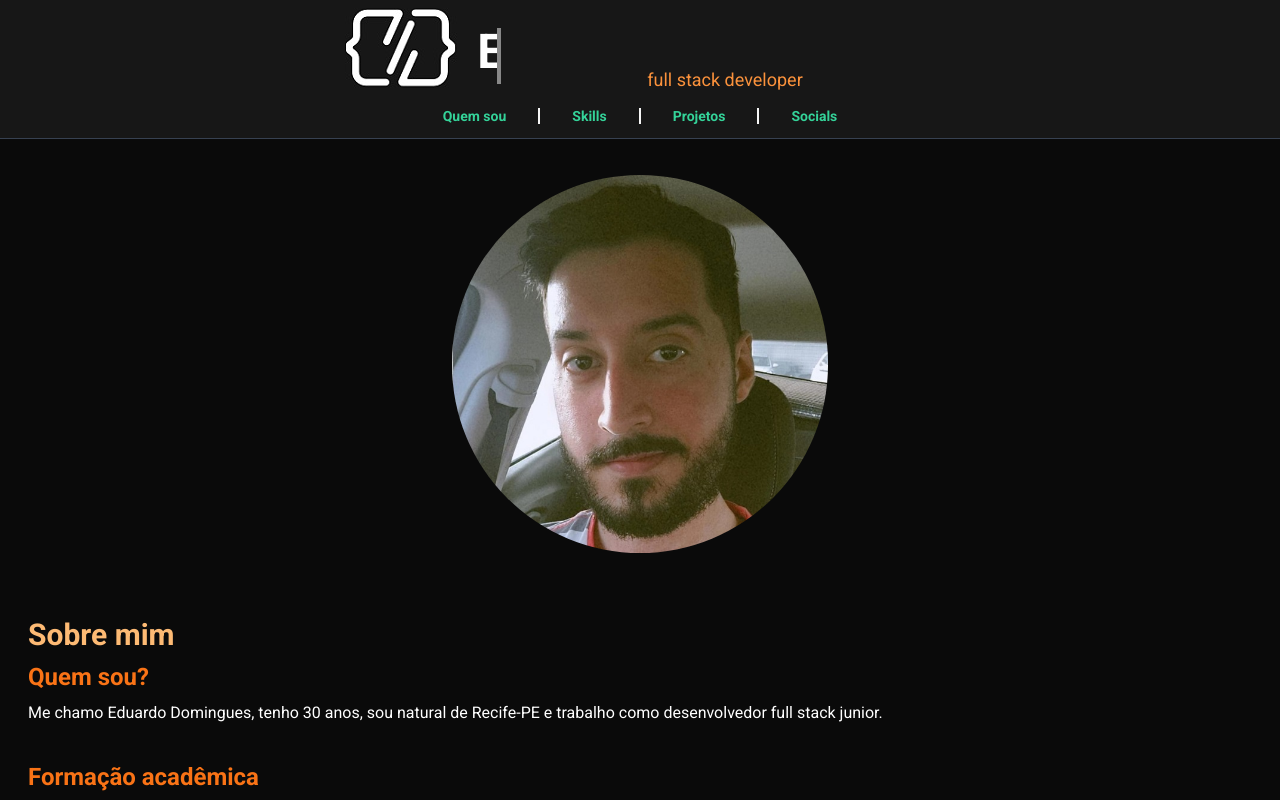
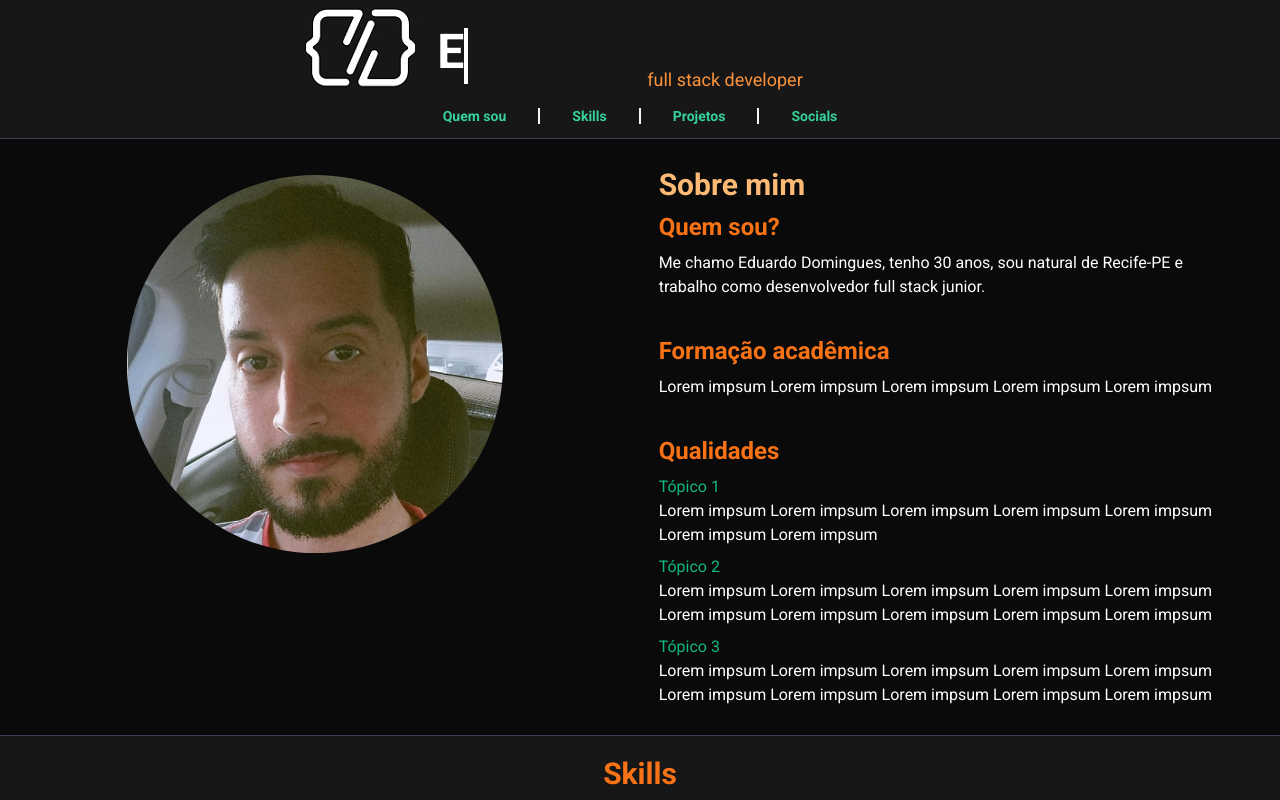
Before and after one commit to eduardoduud/personalpage, a Next.js app: page / in a window 1280 px wide. Shown: the top 800 px of the page. Built offline with nearby package versions, Linux system fonts and the light colour scheme.

Commit message:
reponsive design

```diff
--- a/app/page.tsx
+++ b/app/page.tsx
@@ -40,10 +40,10 @@ export default function Home() {
       <header className='bg-neutral-900 border-b border-gray-700'>
           <div className="flex items-center justify-center">
             <div className="w-max pt-2 flex flex-row">
-              <img className="flex" src="/images/logo.jpg" alt="Logo" />
-              <h1 className="mt-5 h-14 pl-5 flex overflow animate-typing overflow-hidden whitespace-nowrap border-r-4 border-r-white pr-5 text-5xl text-white font-bold">
+              <img className="md:-ml-20 hidden md:block " src="/images/logo.jpg" alt="Logo" />
+              <h1 className="mt-5 h-14 pl-5 overflow animate-typing overflow-hidden whitespace-nowrap border-r-4 border-r-white pr-5 text-5xl text-white font-bold">
                 Eduardo Domingues
-                </h1>
+              </h1>
             </div>
           </div>
         <div className='flex flex-row justify-center'>
@@ -76,9 +76,9 @@ export default function Home() {
       </header>
       <div>
         <section id='about' className="flex bg-neutral-950 border-b border-gray-700">
-          <div className="flex flex-wrap md:flex-row lg:flex-row xl:flex-row">
+          <div className="flex flex-col lg:flex-row">
           {/* Sobre mim */}
-            <div className="flex w-full xl:h-[450px] sm:w-full md:w-full lg:w-full xl:w-full 2xl:w-[600px] justify-center">
+            <div className="flex w-full lg:h-[450px] sm:w-full  2xl:w-[600px] justify-center">
               <img className="
                 p-9
                 flex
@@ -88,15 +88,15 @@ export default function Home() {
                 max-w-md
                 w-4/12
                 sm:w-4/12
-                md:w-5/12
+                md:w-6/12
                 lg:w-9/12
-                2xl:w-9/12
+                2xl:w-11/12
                 "
                 src="/images/eu1.jpg"
                 alt="Minha Imagem"
               />
             </div>
-            <span className="p-3 md:p-7 lg:p-7 xl:p-7 break-words xl:max-w-[1075px] 2xl:max-w-[1300px] flex flex-col">
+            <span className="p-3 md:p-7 lg:p-7 xl:p-7 break-words lg:max-w-[750px] xl:max-w-[800px] 2xl:max-w-[1300px] flex flex-col">
               <p className="text-orange-300 font-semibold text-3xl">
                 Sobre mim
               </p>
```
